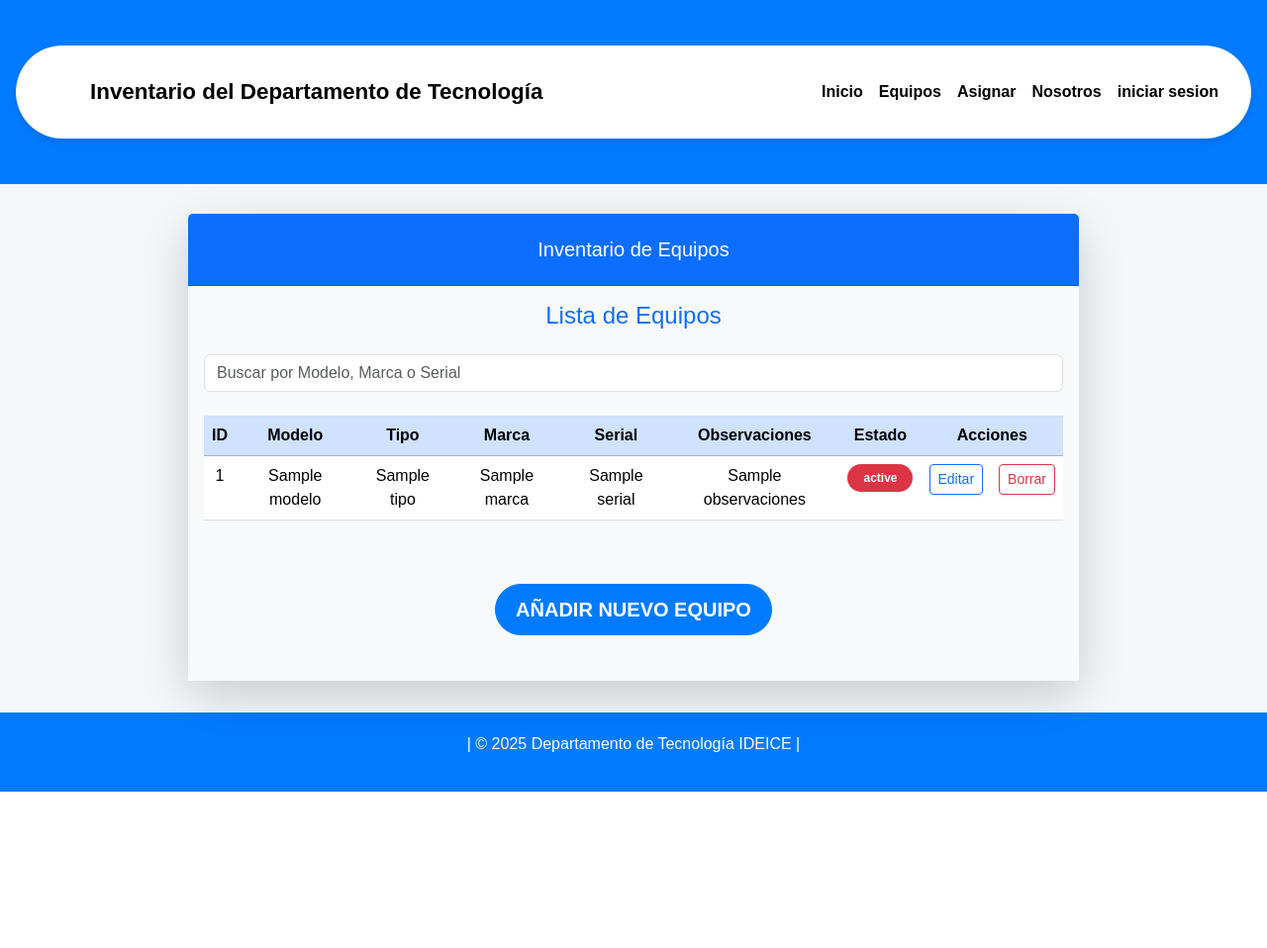
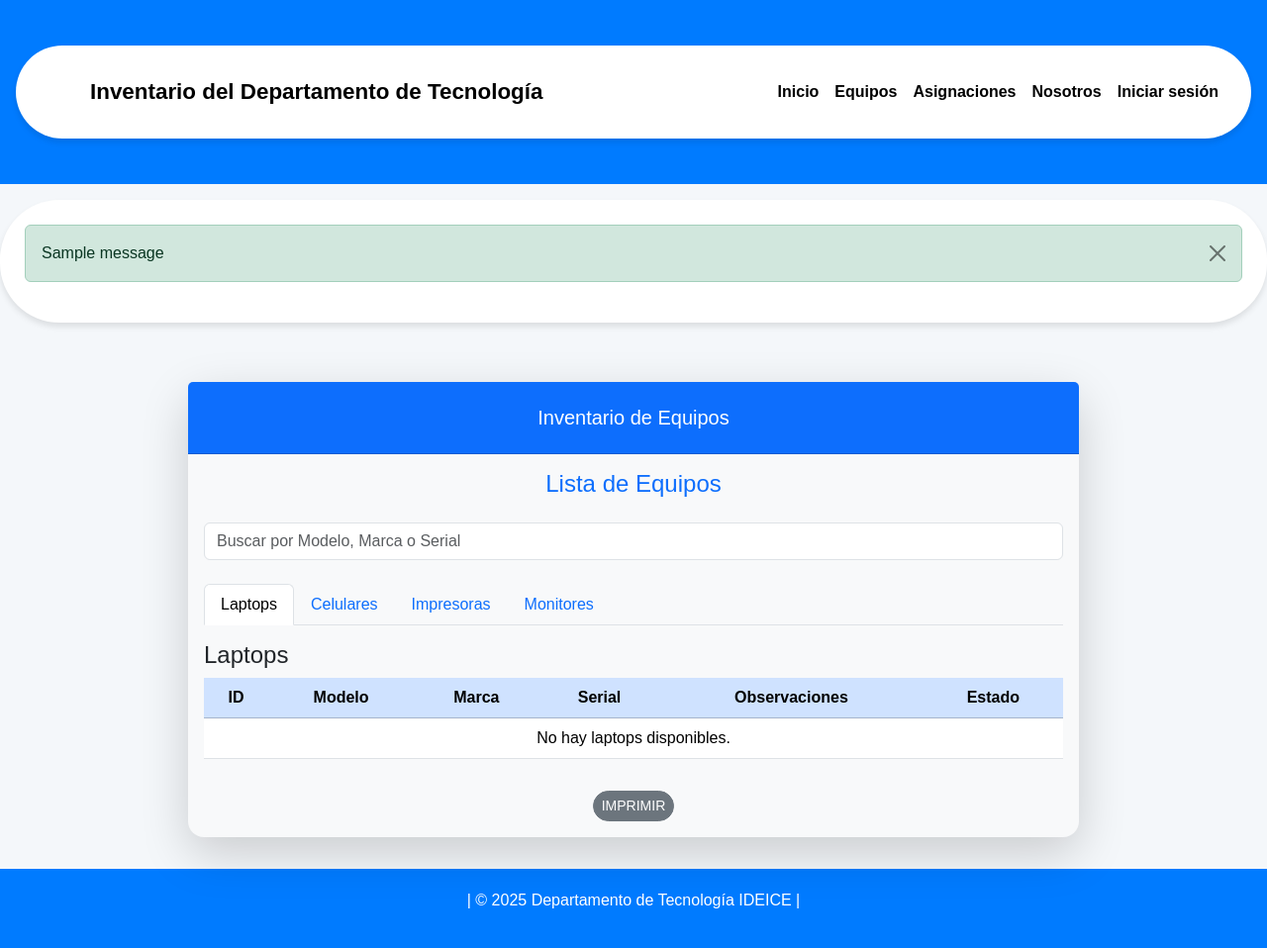
Before and after one commit to Redfieldz130/PYTHON, a Django app: template libreria/templates/Equipos/Index.html in a window 1280 px wide. Shown: the whole page at 99% size. Before the commit the page ends 800 px from the top, so only its background shows below. Run offline with Django 5.2, Linux system fonts and the light colour scheme; the template is opened without the code that fills it: most values are stand-ins (such as "Sample title", 1, 10 or a date in 2020); one stand-in notice (Sample message) is shown.

Commit message:
Cambios jueves

```diff
--- a/libreria/templates/Equipos/Index.html
+++ b/libreria/templates/Equipos/Index.html
@@ -3,103 +3,98 @@
 {% block titulo %}Aplicación de Inventario{% endblock %}
 
 {% block contenido %}
-
-
 <div class="d-flex justify-content-center">
-            <div class="card border-10 shadow-lg rounded-4 bg-gradient-to-r from-cyan-500 to-teal-500 text-white ">
-
-
+    <div class="card border-10 shadow-lg rounded-4 bg-light">
         <div class="card-header text-center bg-primary text-white py-4">
             <h5 class="mb-0 font-weight-bold">Inventario de Equipos</h5>
         </div>
 
-                <div class="card-body bg-light">
+        <div class="card-body">
             <h4 class="card-title text-center text-primary mb-4">Lista de Equipos</h4>
 
-
-                {% if messages %}
-                    {% for message in messages %}
-                        <div class="alert alert-success alert-flotante">
-                            {{ message }}
-                        </div>
-                    {% endfor %}
-                {% endif %}
-
+            <!-- Input de Búsqueda -->
             <div class="mb-4">
                 <input type="text" id="searchInput" class="form-control" placeholder="Buscar por Modelo, Marca o Serial" oninput="searchTable()">
             </div>
 
-                    <div class="table-responsive">
-                        <table class="table table-hover text-center text-dark" id="equiposTable">
-                            <thead class="table-primary">
-                                <tr>
-                                    <th>ID</th>
-                                    <th>Modelo</th>
-                                    <th>Tipo</th>
-                                    <th>Marca</th>
-                                    <th>Serial</th>
+            <!-- Botones de navegación entre pestañas -->
+            <ul class="nav nav-tabs" id="equiposTabs">
+                <li class="nav-item">
+                    <button class="nav-link active" data-bs-toggle="tab" data-bs-target="#laptops">Laptops</button>
+                </li>
+                <li class="nav-item">
+                    <button class="nav-link" data-bs-toggle="tab" data-bs-target="#celulares">Celulares</button>
+                </li>
+                <li class="nav-item">
+                    <button class="nav-link" data-bs-toggle="tab" data-bs-target="#impresoras">Impresoras</button>
+                </li>
+                <li class="nav-item">
+                    <button class="nav-link" data-bs-toggle="tab" data-bs-target="#monitores">Monitores</button>
+                </li>
+            </ul>
 
-                                    <th>Observaciones</th>
-                                    <th>Estado</th>
-                                    <th>Acciones</th>
-                                </tr>
-                            </thead>
-                            <tbody>
-                                {% for equipo in equipos %}
-                                <tr id="equipo-{{ equipo.id }}">
-                                    <td>{{ equipo.id }}</td>
-                                    <td>{{ equipo.modelo }}</td>
-                                    <td>{{ equipo.tipo }}</td>
-                                    <td>{{ equipo.marca }}</td>
-                                    <td>{{ equipo.serial }}</td>
-                                    <td>{{ equipo.observaciones }}</td>
-                                    <td id="estado-{{ equipo.id }}">
-                                        <span class="badge {% if equipo.estado == 'Disponible' %} bg-success {% else %} bg-danger {% endif %} text-white px-3 py-2 rounded-pill">
-                                            {{ equipo.estado }}
-                                        </span>
-                                    </td>
-                                    <td>
-                                        <div class="d-flex justify-content-center gap-3">
-                                            <!-- Enlace de editar equipo -->
-                                            <a href="{% url 'editar_equipo' equipo.id %}" class="btn btn-outline-primary btn-sm">
-                                                <i class="fas fa-edit"></i> Editar
-                                            </a>
-
-                                            <!-- Formulario para borrar equipo -->
-                                            <form action="{% url 'borrar_equipo' equipo.id %}" method="POST" style="display:inline;">
-                                                {% csrf_token %}
-                                                <button type="submit" class="btn btn-outline-danger btn-sm">
-                                                    <i class="fas fa-trash-alt"></i> Borrar
-                                                </button>
-                                            </form>
-                                        </div>
-                                    </td>
-                                </tr>
-                                {% endfor %}
-                            </tbody>
-                        </table>
+            <!-- Contenido de las pestañas -->
+            <div class="tab-content mt-3">
+                <!-- Laptops -->
+                <div class="tab-pane fade show active" id="laptops">
+                    {% include 'Equipos/partials/equipo_table.html' with equipos=equipos_laptop titulo="Laptops" %}
                 </div>
 
-                    <div class="text-center mt-5">
-                        <!-- Botón de añadir equipos -->
+                <!-- Celulares -->
+                <div class="tab-pane fade" id="celulares">
+                    {% include 'Equipos/partials/equipo_table.html' with equipos=equipos_celular titulo="Celulares" %}
+                </div>
+
+                <!-- Impresoras -->
+                <div class="tab-pane fade" id="impresoras">
+                    {% include 'Equipos/partials/equipo_table.html' with equipos=equipos_impresora titulo="Impresoras" %}
+                </div>
+
+                <!-- Monitores -->
+                <div class="tab-pane fade" id="monitores">
+                    {% include 'Equipos/partials/equipo_table.html' with equipos=equipos_monitor titulo="Monitores" %}
+                </div>
+            </div>
+
+            <!-- Botón para imprimir -->
+            <div class="text-center mt-3">
+                <button id="printBtn" class="btn btn-secondary btn-sm rounded-pill text-uppercase">
+                    <i class="fas fa-print"></i> Imprimir
+                </button>
+            </div>
+
+             {% if perms.libreria.add_equipo %}
+
+            <div class="text-center mt-4">
                 <a href="{% url 'crear_equipo' %}" class="btn btn-primary btn-lg rounded-pill text-uppercase">
                     Añadir Nuevo Equipo
                 </a>
+
             </div>
-                </div>
-            </div>
+            {% endif %}
         </div>
     </div>
 </div>
 
 <script>
+    document.getElementById("printBtn").addEventListener("click", function() {
+        window.print();
+    });
+
     function searchTable() {
         let input = document.getElementById("searchInput").value.toUpperCase();
-        let rows = document.querySelectorAll("#equiposTable tbody tr");
+        let tables = ['laptopsTable', 'celularesTable', 'impresorasTable', 'monitoresTable'];
 
-        rows.forEach(row => {
+        tables.forEach(function(tableId) {
+            let table = document.getElementById(tableId);
+            if (table) {
+                let rows = table.querySelectorAll("tbody tr");
+
+                rows.forEach(function(row) {
                     let text = row.innerText.toUpperCase();
                     row.style.display = text.includes(input) ? "" : "none";
+                });
+            }
         });
     }
 </script>
--- /dev/null
+++ b/libreria/templates/Equipos/partials/equipo_table.html
@@ -0,0 +1,46 @@
+<div class="table-responsive">
+    <h4>{{ titulo }}</h4>
+    <table id="{{ titulo|lower }}Table" class="table table-hover text-center text-dark">
+        <thead class="table-primary">
+            <tr>
+                <th>ID</th>
+                <th>Modelo</th>
+                <th>Marca</th>
+                <th>Serial</th>
+                <th>Observaciones</th>
+                <th>Estado</th>
+                {% if perms.libreria.change_equipo %}
+                <th>Acciones</th>
+                {% endif %}
+            </tr>
+        </thead>
+        <tbody>
+            {% for equipo in equipos %}
+                <tr>
+                    <td>{{ forloop.counter }}</td>
+                    <td>{{ equipo.modelo }}</td>
+                    <td>{{ equipo.marca }}</td>
+                    <td>{{ equipo.serial }}</td>
+                    <td>{{ equipo.observaciones }}</td>
+                    <td>
+                        {% if equipo.estado == 'Disponible' %}
+                            <span class="badge bg-success">{{ equipo.estado }}</span>
+                        {% else %}
+                            <span class="badge bg-warning text-dark">{{ equipo.estado }}</span>
+                        {% endif %}
+                    </td>
+                    <td>
+                        {% if perms.libreria.change_equipo %}
+                        <a href="{% url 'editar_equipo' equipo.id %}" class="btn btn-warning btn-sm">Editar</a>
+                        {% endif %}
+                        {% if perms.libreria.delete_equipo %}
+                        <a href="{% url 'borrar_equipo' equipo.id %}" class="btn btn-danger btn-sm" onclick="return confirm('¿Seguro que deseas eliminar este equipo?');">Eliminar</a>
+                        {% endif %}
+                    </td>
+                </tr>
+            {% empty %}
+                <tr><td colspan="7" class="text-center">No hay {{ titulo|lower }} disponibles.</td></tr>
+            {% endfor %}
+        </tbody>
+    </table>
+</div>
--- a/libreria/templates/Paginas/Base.html
+++ b/libreria/templates/Paginas/Base.html
@@ -6,16 +6,16 @@
     <meta name="viewport" content="width=device-width, initial-scale=1, shrink-to-fit=no">
     <title>{% block titulo %} Inventario del Departamento de Tecnología {% endblock %}</title>
 
-
+    <!-- Cargar Bootstrap desde CDN -->
     <link href="https://cdn.jsdelivr.net/npm/bootstrap@5.3.0-alpha1/dist/css/bootstrap.min.css" rel="stylesheet">
-
-
+    <script src="https://cdn.jsdelivr.net/npm/bootstrap@5.3.0/dist/js/bootstrap.bundle.min.js"></script>
+    <!-- Cargar tu propio archivo CSS -->
     <link rel="stylesheet" href="{% static 'css/style.css' %}?v=1.0">
 </head>
 
 <body>
 
-
+    <!-- Navbar -->
     <nav class="navbar navbar-expand-lg">
         <div class="container">
             <a class="navbar-brand" href="#">Inventario del Departamento de Tecnología</a>
@@ -23,7 +23,7 @@
                 <span class="navbar-toggler-icon"></span>
             </button>
             <div class="collapse navbar-collapse" id="navbarNav">
-                <ul class="navbar-nav ms-auto"> <!-- Clase ms-auto para mover los elementos a la derecha -->
+                <ul class="navbar-nav ms-auto">
                     <li class="nav-item">
                         <a class="nav-link active" href="{% url 'inicio' %}">Inicio</a>
                     </li>
@@ -31,11 +31,12 @@
                         <a class="nav-link" href="{% url 'equipos' %}">Equipos</a>
                     </li>
                     <li class="nav-item">
-                        <a class="nav-link" href="{% url 'asignar' %}">Asignar</a>
+                        <a class="nav-link" href="{% url 'asignar' %}">Asignaciones</a>
                     </li>
                     <li class="nav-item">
                         <a class="nav-link" href="{% url 'nosotros' %}">Nosotros</a>
                     </li>
+
                     {% if user.is_authenticated %}
                     <li class="nav-item">
                         <form action="{% url 'logout' %}" method="post" style="display:inline;">
@@ -46,11 +47,11 @@
                         </form>
                     </li>
                     <li class="nav-item">
-                        <span class="nav-link">@{{ user.username }}</span>
+                        <span class="nav-link">{{ user.username }}</span>
                     </li>
                     {% else %}
                     <li class="nav-item">
-                        <a class="nav-link" href="{% url 'login' %}">iniciar sesion</a>
+                        <a class="nav-link" href="{% url 'login' %}">Iniciar sesión</a>
                     </li>
                     {% endif %}
                 </ul>
@@ -58,15 +59,17 @@
         </div>
     </nav>
 
-    <!-- Mensajes flotantes -->
+    <!-- Mensajes de alerta -->
     {% if messages %}
-        <div class="alert alert-success alert-flotante">
-            {% for message in messages %}
-                <p>{{ message }}</p>
-            {% endfor %}
-        </div>
+    <div class="container mt-3">
+        {% for message in messages %}
+            <div class="alert alert-{{ message.tags }} alert-dismissible fade show" role="alert">
+                {{ message }}
+                <button type="button" class="btn-close" data-bs-dismiss="alert" aria-label="Close"></button>
+            </div>
+        {% endfor %}
+    </div>
     {% endif %}
-
 
     <!-- Contenido principal -->
     {% block contenido %}
@@ -80,17 +83,19 @@
         <p>| &copy; 2025 Departamento de Tecnología IDEICE | </p>
     </div>
 
-    <!-- Bootstrap JS (para funcionalidad) -->
+    <!-- Cargar Bootstrap JS y Popper desde CDN -->
     <script src="https://cdn.jsdelivr.net/npm/bootstrap@5.3.0-alpha1/dist/js/bootstrap.bundle.min.js"></script>
+
+    <!-- Script para ocultar las alertas después de un tiempo -->
     <script>
         document.addEventListener("DOMContentLoaded", function() {
-            // Seleccionar todos los mensajes flotantes
-            var alertFlotantes = document.querySelectorAll(".alert-flotante");
+            // Seleccionar todas las alertas
+            var alertas = document.querySelectorAll(".alert");
 
-            // Iterar sobre los mensajes y aplicar desvanecimiento
-            alertFlotantes.forEach(function(alertFlotante) {
+            // Iterar sobre las alertas y aplicar el desvanecimiento
+            alertas.forEach(function(alerta) {
                 setTimeout(function() {
-                    alertFlotante.classList.add("hide");
+                    alerta.classList.add("hide"); // Añadir clase para ocultar la alerta
                 }, 4000);  // Tiempo en milisegundos (4 segundos)
             });
         });
--- a/libreria/urls.py
+++ b/libreria/urls.py
@@ -1,6 +1,7 @@
 from django.urls import path
 from . import views
 from django.contrib.auth import views as auth_views
+
 
 urlpatterns = [
     path('', views.Inicio, name='inicio'),
@@ -18,4 +19,5 @@
     path('accounts/login/', auth_views.LoginView.as_view(), name='login'),
     path('accounts/logout/', auth_views.LogoutView.as_view(), name='logout'),
     path('registration/registro/', views.registro, name='registro'),
+     path('ver_pdf/', views.ver_pdf, name='ver_pdf'),
 ]
--- a/sistema/sistema/settings.py
+++ b/sistema/sistema/settings.py
@@ -39,6 +39,7 @@
     'django.contrib.staticfiles',
     'libreria'
 ]
+MESSAGE_STORAGE = 'django.contrib.messages.storage.session.SessionStorage'
 
 MIDDLEWARE = [
     'django.middleware.security.SecurityMiddleware',
```
Also changed, not shown: libreria/forms.py (+13 -2 lines), libreria/models.py (+19 -5 lines), libreria/templates/Equipos/Asignar.html (+30 -9 lines), libreria/templates/Equipos/Crear.html (+22 -9 lines), libreria/views.py (+88 -89 lines), libreria/migrations/0006_asignacion_fecha_entrega_asignacion_fecha_final_and_more.py (added), libreria/migrations/0007_alter_equipo_tipo.py (added). Lines whose indentation alone changed are shown as unchanged.
